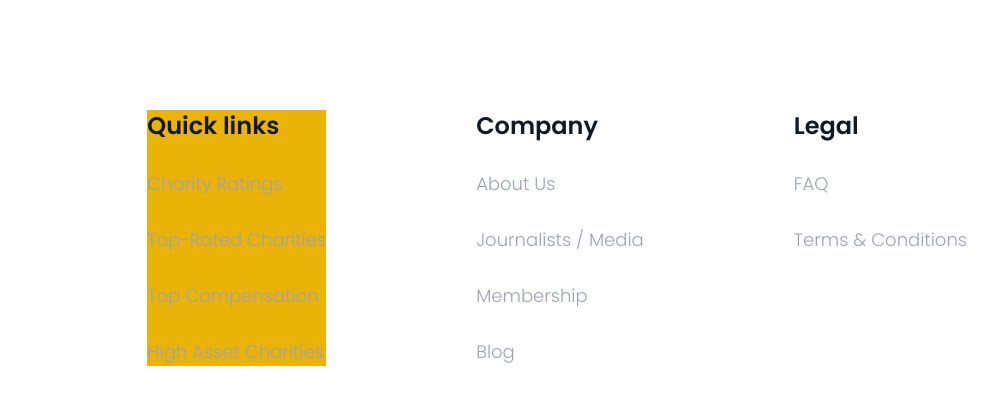
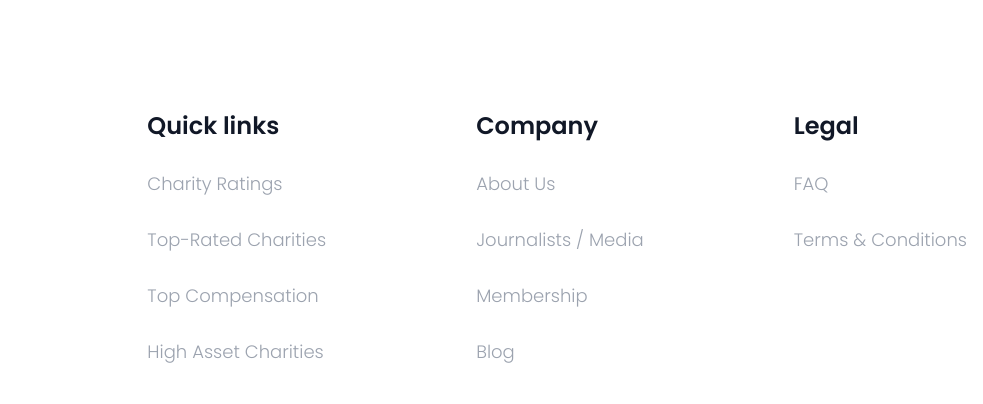
Before and after one commit to Muhammed-Hafez/MercyTailwindProject, a website: page index.html in a window 1280 px wide. Shown: the part 4625-5029 px from the top of the page, 297-1280 px from the left. Drawn offline with nearby package versions, Linux system fonts and the light colour scheme.

Commit message:
seconde commit

```diff
--- a/index.html
+++ b/index.html
@@ -830,9 +830,7 @@
             </div>
           </div>
 
-          <div
-            class="text-center lg:text-left space-y-7 mb-10 lg:mb-0 bg-yellow-500"
-          >
+          <div class="text-center lg:text-left space-y-7 mb-10 lg:mb-0">
             <h4 class="font-semibold text-gray-900 text-lg md:text-2xl">
               Quick links
             </h4>
```
Also changed, not shown: assets/css/output.css.
